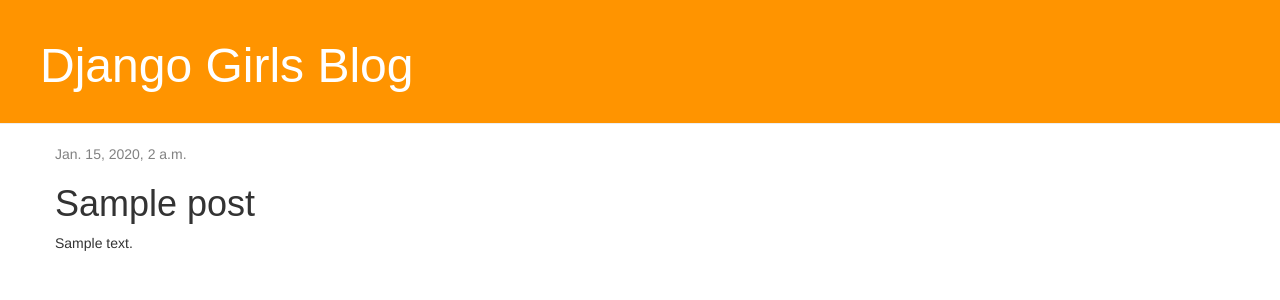
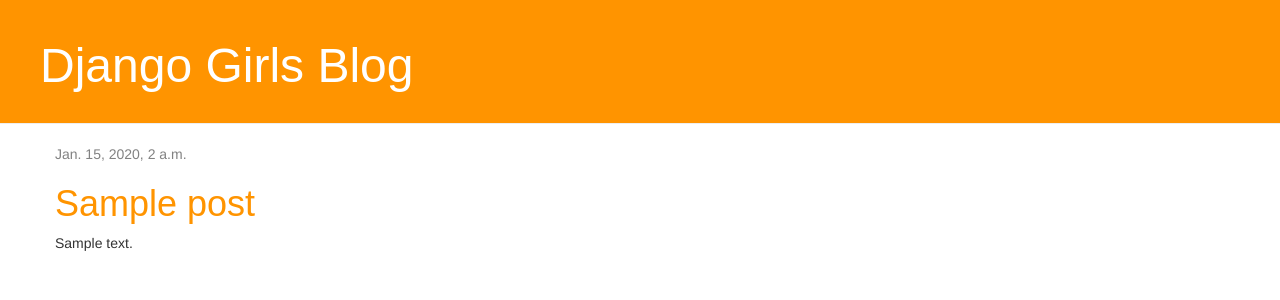
Before and after one commit to mclifford82/temp, a Django app: page /post/1/ in a window 1280 px wide. Shown: the top 300 px of the page. Run offline with Django 3.2, Linux system fonts and the light colour scheme; tables that the repository leaves empty hold one stand-in row (values such as "Sample post"); some libraries are stand-ins or nearby versions.

Commit message:
Color update

```diff
--- a/blog/static/css/blog.css
+++ b/blog/static/css/blog.css
@@ -42,5 +42,5 @@
 }
 
 .post h1 a, .post h1 a:visited {
-    color: #000000;
+    color: #ff9400;
 }
--- a/blog/templates/blog/post_detail.html
+++ b/blog/templates/blog/post_detail.html
@@ -2,12 +2,14 @@
 
 {% block content %}
     <div>
+        <div class="post">
         {% if post.published_date %}
             <div class="date">
                 {{ post.published_date }}
             </div>
         {% endif %}
-        <h1>{{ post.title }}</h1>
-        <p>{{ post.text|linebreaksbr }}</p>
+            <h1><a href={% url 'post_detail' pk=post.pk %}>{{ post.title }}</a></h1>
+            <p>{{ post.text|linebreaksbr }}</p>
+        </div>
     </div>
 {% endblock %}
--- a/blog/views.py
+++ b/blog/views.py
@@ -1,7 +1,7 @@
 from django.shortcuts import render, get_object_or_404
 from django.utils import timezone
 from .models import Post
-
+# 9a21de5194abacbacb51c9c81d7e0a018f0a7976
 # Create your views here.
 def post_list(request):
     posts = Post.objects.filter(published_date__lte=timezone.now()).order_by('published_date')
```
